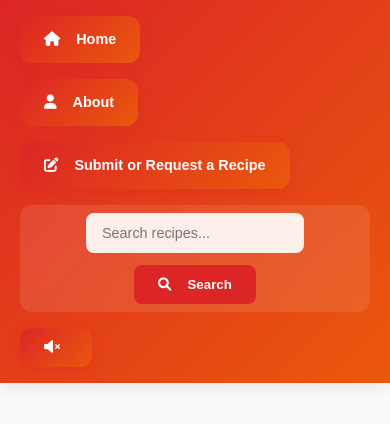
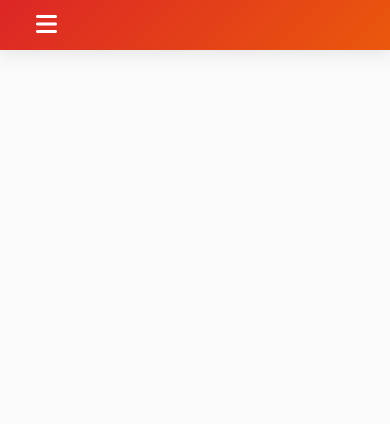
Before and after one commit to mandyschen/MomsCookbook, a React (Create React App) app in the folder cookbook/: page / in a window 390 px wide. Shown: the top 424 px of the page. Built offline with nearby package versions, Linux system fonts and the light colour scheme.

Commit message:
Hamburger menu

```diff
--- a/cookbook/src/App.css
+++ b/cookbook/src/App.css
@@ -539,3 +539,65 @@ p {
   margin: 0 auto 2rem;
   display: block;
 }
+
+/* Navbar styling */
+.navbar {
+  display: flex;
+  align-items: center;
+  justify-content: space-between;
+  position: relative;
+}
+
+/* Menu links */
+.nav-links {
+  display: flex;
+  gap: 1rem;
+  list-style: none;
+  transition: max-height 0.3s ease;
+}
+
+/* Hamburger button hidden on wide screens */
+.hamburger {
+  display: none;
+  font-size: 1.5rem;
+  background: none;
+  border: none;
+  cursor: pointer;
+}
+
+/* Responsive: small screens */
+@media (max-width: 1100px) {
+  .hamburger {
+    display: block;
+    color: white;
+    margin: 10px;
+    font-size: 1.5rem;
+    background: none;
+    border: none;
+    cursor: pointer;
+  }
+
+  .nav-links {
+    flex-direction: column;
+    position: absolute;
+    top: 60px;
+    left: 0;
+    right: 0;
+    background: linear-gradient(135deg, #dc2626 0%, #ea580c 100%);
+    max-height: 0;
+    overflow: hidden;
+    transition: max-height 0.3s ease, padding 0.3s ease;
+    padding: 0;
+    z-index: 1000;
+  }
+
+  .nav-links.open {
+    max-height: 1000px;
+    padding: 0.5rem 0;
+  }
+
+  .nav-links li {
+    padding: 0.5rem 1rem;
+    text-align: center;
+  }
+}
--- a/cookbook/src/components/Header.js
+++ b/cookbook/src/components/Header.js
@@ -4,6 +4,7 @@ import { Link, useNavigate } from 'react-router-dom';
 function Header() {
   const [searchQuery, setSearchQuery] = useState('');
   const [isMuted, setIsMuted] = useState(true);
+  const [menuOpen, setMenuOpen] = useState(false); // hamburger state
   const audioRef = useRef(null);
   const navigate = useNavigate();
 
@@ -28,6 +29,10 @@ function Header() {
     setIsMuted(!isMuted);
   };
 
+  const toggleMenu = () => {
+    setMenuOpen(!menuOpen);
+  };
+
   const handleSearchChange = (event) => {
     setSearchQuery(event.target.value);
   };
@@ -35,6 +40,7 @@ function Header() {
   const handleSearchSubmit = (event) => {
     event.preventDefault();
     navigate(`/MomsCookbook/search?query=${searchQuery}`);
+    setMenuOpen(false); // close menu on submit
   };
 
   return (
@@ -43,19 +49,21 @@ function Header() {
         <source src={`${process.env.PUBLIC_URL}/audio/family_music.m4a`} type="audio/mp4" />
       </audio>
 
-      <nav>
-        <ul>
+      <nav className="navbar">
+        <button className="hamburger" onClick={toggleMenu}>
+          <i className="fas fa-bars"></i>
+        </button>
+
+        <ul className={`nav-links ${menuOpen ? 'open' : ''}`}>
           <li>
-            <Link to="/MomsCookbook" className="button-link">
-              <i className="fas fa-home"></i>
-              <span>Home</span>
+            <Link to="/MomsCookbook" className="button-link" onClick={() => setMenuOpen(false)}>
+              <i className="fas fa-home"></i> <span>Home</span>
             </Link>
           </li>
 
           <li>
-            <Link to="/MomsCookbook/about" className="button-link">
-              <i className="fas fa-user"></i>
-              <span>About</span>
+            <Link to="/MomsCookbook/about" className="button-link" onClick={() => setMenuOpen(false)}>
+              <i className="fas fa-user"></i> <span>About</span>
             </Link>
           </li>
 
@@ -65,9 +73,9 @@ function Header() {
               target="_blank"
               rel="noopener noreferrer"
               className="button-link"
+              onClick={() => setMenuOpen(false)}
             >
-              <i className="fas fa-edit"></i>
-              <span>Submit or Request a Recipe</span>
+              <i className="fas fa-edit"></i> <span>Submit or Request a Recipe</span>
             </a>
           </li>
 
@@ -81,8 +89,7 @@ function Header() {
                 className="search-input"
               />
               <button type="submit" className="search-button">
-                <i className="fas fa-search"></i>
-                <span>Search</span>
+                <i className="fas fa-search"></i> <span>Search</span>
               </button>
             </form>
           </li>
```
